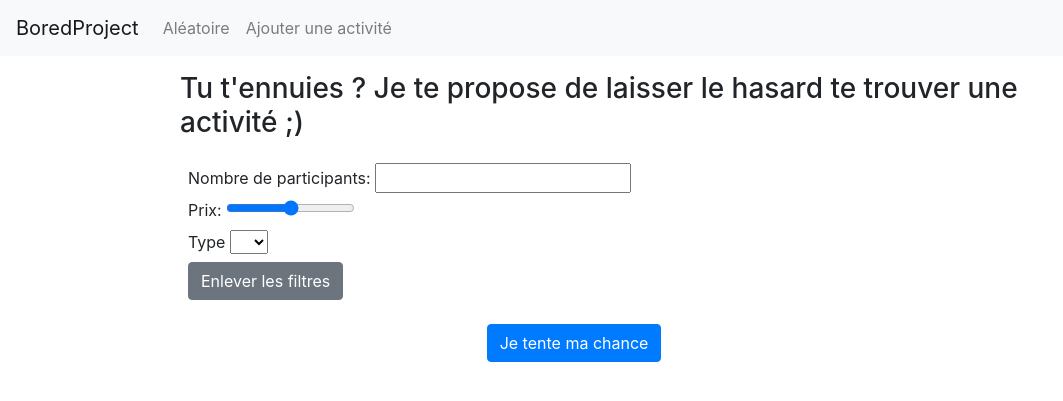
After one commit to Chiney973/bored-project, a Django app: template templates/random-activity.html in a window 1280 px wide. The commit adds this page. Shown: the top 401 px of the page, without its empty margins (0-1063 px from the left). Run offline with Django 3.2, Linux system fonts and the light colour scheme; the template is opened without the code that fills it, so the values that code supplies are empty; some libraries are stand-ins or nearby versions.

Commit message:
added decent ui

```diff
--- a/activity/api_views.py
+++ b/activity/api_views.py
@@ -20,13 +20,18 @@ class ActivitiesViewSet(viewsets.ModelViewSet):
 class RandomActivityView(APIView):
 
     def filter(self, request, queryset):
-        type = request.query_params.get("type")
-        if type:
-            queryset = queryset.filter(type=type)
+        _type = request.query_params.get("type")
+        if _type:
+            queryset = queryset.filter(type=_type)
 
         participants = request.query_params.get("participants")
         if participants:
             queryset = queryset.filter(participants=participants)
+
+        price = request.query_params.get("price")
+        if price:
+            queryset = queryset.filter(price=price)
+
         return queryset
 
     def get(self, request):
--- a/activity/models.py
+++ b/activity/models.py
@@ -46,6 +46,7 @@ class Activity(models.Model):
         db_index=True
     )
     price = models.DecimalField(
+        db_index=True,
         max_digits=3,
         decimal_places=2,
         validators=(
--- a/activity/urls.py
+++ b/activity/urls.py
@@ -7,7 +7,7 @@ from activity.api_views import (
     ActivityTypesView,
 )
 from activity.views import (
-    index,
+    random_activity,
     add_activity,
 )
 
@@ -22,6 +22,6 @@ api_urlpatterns = [
 ]
 
 urlpatterns = [
-    path("", index, name="index"),
+    path("", random_activity, name="index"),
     path("add-activity", add_activity, name="add-activity")
 ]
--- a/activity/views.py
+++ b/activity/views.py
@@ -1,8 +1,8 @@
 from django.shortcuts import render
 
 
-def index(request):
-    return render(request, "index.html", {})
+def random_activity(request):
+    return render(request, "random-activity.html", {})
 
 
 def add_activity(request):
--- a/static/RandomActivity.js
+++ b/static/RandomActivity.js
@@ -1,10 +1,12 @@
-export default Vue.component('RandomActivity', {
-    name: 'random-activity',
+new Vue({
+    el: '#random-activity',
+    delimiters: [ "[[", "]]" ],
     data: function() {
         return {
             filters: {
                 participants: "",
                 type: "",
+                price: "",
             },
             activity: null,
             activityTypes: [],
@@ -24,7 +26,7 @@ export default Vue.component('RandomActivity', {
             this.error = "";
         },
         forgeFiltersQueryString() {
-            return `?participants=${this.filters.participants}&type=${this.filters.type}`;
+            return `?participants=${this.filters.participants}&type=${this.filters.type}&price=${this.filters.price}`;
         },
         async fetchRandomActivity() {
             this.resetDataActivityAndError();
@@ -47,7 +49,7 @@ export default Vue.component('RandomActivity', {
                 };
             } catch (error) {
                 if (error.response.status == 404) {
-                    this.error = "Pas d'activité trouvé :/ Essayez de changer les filtres ?"
+                    this.error = "Je n'ai pas trouvé d'activité :(... En changeant les filtres vous aurez peut être plus de chance :)"
                 } else {
                     throw error;
                 }
@@ -56,35 +58,7 @@ export default Vue.component('RandomActivity', {
         resetFilters() {
             this.filters.type = "";
             this.filters.participants = "";
+            this.filters.price = "";
         }
     },
-    template: `
-        <div>
-            <div>
-                <label>Nombre de participants:</label>
-                <input v-model=filters.participants placeholder="Peu importe"></input>
-                <label>Type</label>
-                <select v-model=filters.type>
-                    <option
-                        v-for="type in activityTypes"
-                        :key=type
-                        :value=type
-                    >
-                        {{ type }}
-                    </option>
-                </select>
-                <button @click=resetFilters>Raffraichir les filtres</button>
-            </div>
-            <button @click=fetchRandomActivity>Je tente ma chance</button>
-            <div v-if="error">{{error}}</div>
-            <div v-if=activity>
-            	<div>Activité: {{ activity.activity }}</div>
-            	<div>Participants: {{ activity.participants }}</div>
-				<div>Catégorie: {{ activity.type }}</div>
-				<div>Accéssibilité: {{activity.accessibility}}</div>
-				<div>Prix: {{activity.price}}</div>
-				<div v-if=activity.link>Lien: {{activity.link}}</div>
-            </div>
-        </div>
-    `
 });
--- /dev/null
+++ b/templates/base.html
@@ -0,0 +1,47 @@
+<!DOCTYPE html>
+<html lang="en">
+<head>
+    <meta charset="UTF-8">
+    <title>Bored Project</title>
+    <meta name="viewport" content="width=device-width, initial-scale=1">
+    <link rel="stylesheet" href="https://maxcdn.bootstrapcdn.com/bootstrap/4.0.0/css/bootstrap.min.css" integrity="sha384-Gn5384xqQ1aoWXA+058RXPxPg6fy4IWvTNh0E263XmFcJlSAwiGgFAW/dAiS6JXm" crossorigin="anonymous">
+</head>
+<body>
+    <div id="app">
+        <nav class="navbar navbar-expand-lg navbar-light bg-light">
+            <a class="navbar-brand" href="#">BoredProject</a>
+            <button class="navbar-toggler" type="button" data-toggle="collapse" data-target="#my-navbar-collapse">
+              <span class="navbar-toggler-icon"></span>
+            </button>
+
+            <div class="collapse navbar-collapse" id="my-navbar-collapse">
+              <ul class="navbar-nav mr-auto">
+                <li class="nav-item">
+                  <a class="nav-link" href="/">Aléatoire</a>
+                </li>
+                <li class="nav-item">
+                  <a class="nav-link" href="/add-activity">Ajouter une activité</a>
+                </li>
+              </ul>
+            </div>
+          </nav>
+        <div class="content container">
+            <div class="row">
+                <div class="col-md-10 offset-md-1">
+                    {% block content %}
+                    {% endblock %}
+                </div>
+            </div>
+        </div>
+    </div>
+    <script src="https://code.jquery.com/jquery-3.2.1.slim.min.js" integrity="sha384-KJ3o2DKtIkvYIK3UENzmM7KCkRr/rE9/Qpg6aAZGJwFDMVNA/GpGFF93hXpG5KkN" crossorigin="anonymous"></script>
+    <script src="https://cdnjs.cloudflare.com/ajax/libs/popper.js/1.12.9/umd/popper.min.js" integrity="sha384-ApNbgh9B+Y1QKtv3Rn7W3mgPxhU9K/ScQsAP7hUibX39j7fakFPskvXusvfa0b4Q" crossorigin="anonymous"></script>
+    <script src="https://maxcdn.bootstrapcdn.com/bootstrap/4.0.0/js/bootstrap.min.js" integrity="sha384-JZR6Spejh4U02d8jOt6vLEHfe/JQGiRRSQQxSfFWpi1MquVdAyjUar5+76PVCmYl" crossorigin="anonymous"></script>
+
+    <script src="https://cdn.jsdelivr.net/npm/vue/dist/vue.js"></script>
+    <script src="https://cdn.jsdelivr.net/npm/axios/dist/axios.min.js"></script>
+
+    {% block vuefile %}
+    {% endblock %}
+</body>
+</html>
--- /dev/null
+++ b/templates/random-activity.html
@@ -0,0 +1,50 @@
+{% extends 'base.html' %}
+
+{% block content %}
+<div id="random-activity" class="mt-3">
+    <h3>Tu t'ennuies ? Je te propose de laisser le hasard te trouver une activité ;)</h3>
+    <div>
+        <div class="m-2 pt-3 pb-3">
+            <div>
+                <label>Nombre de participants:</label>
+                <input v-model=filters.participants></input>
+            </div>
+            <div>
+                <label>Prix:</label>
+                <input type="range" min="0" max="1" step="0.01" v-model=filters.price />
+                [[ filters.price ]]
+            </div>
+            <div>
+                <label>Type</label>
+                <select v-model=filters.type>
+                    <option
+                        v-for="type in activityTypes"
+                        :key=type
+                        :value=type
+                    >
+                        [[ type ]]
+                    </option>
+                </select>
+            </div>
+            <button class="btn btn-secondary" @click=resetFilters>Enlever les filtres</button>
+        </div>
+        <button class="btn btn-primary offset-md-4 mb-4" @click=fetchRandomActivity>Je tente ma chance</button>
+        <div v-if="error">[[error]]</div>
+        <div v-if=activity class="card">
+            <div class="card-body">
+                <div class="d-flex justify-content-between"><b>Activité:</b> [[ activity.activity ]]</div>
+                <div class="d-flex justify-content-between"><b>Participants:</b> [[ activity.participants ]]</div>
+                <div class="d-flex justify-content-between"><b>Catégorie:</b> [[ activity.type ]]</div>
+                <div class="d-flex justify-content-between"><b>Accéssibilité:</b> [[ activity.accessibility ]]</div>
+                <div class="d-flex justify-content-between"><b>Prix:</b> [[ activity.price ]]</div>
+                <div class="d-flex justify-content-between" v-if=activity.link><b>Lien:</b> [[ activity.link ]]</div>
+            </div>
+        </div>
+    </div>
+</div>
+{% endblock %}
+
+{% load static %}
+{% block vuefile %}
+<script type="module" src="{% static 'RandomActivity.js' %}"></script>
+{% endblock %}
```
Also changed, not shown: static/AddActivity.js (added, +47 -0 lines), static/vue.js (deleted, +0 -8 lines), templates/add-activity.html (+40 -2 lines), templates/index.html (deleted, +0 -22 lines), README.md.
